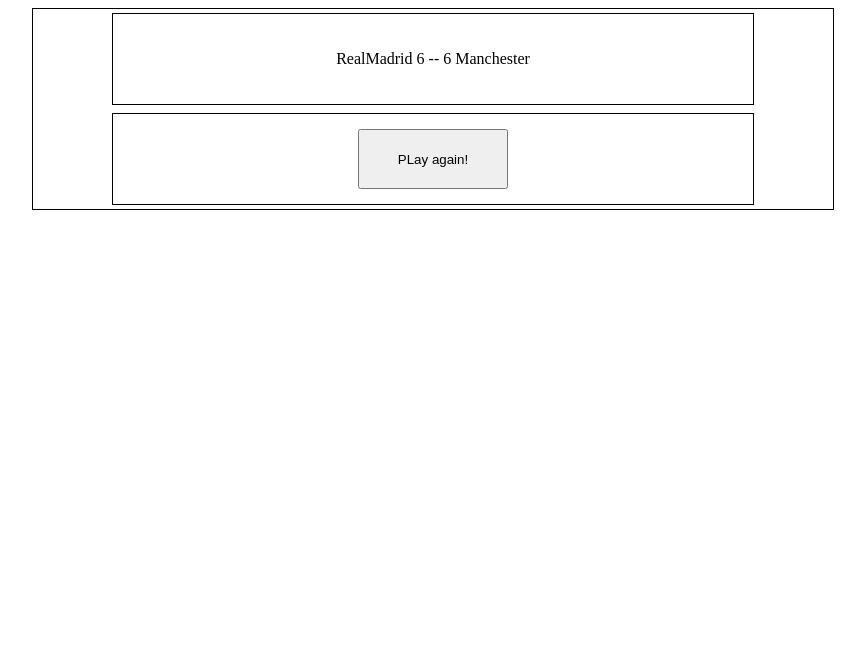
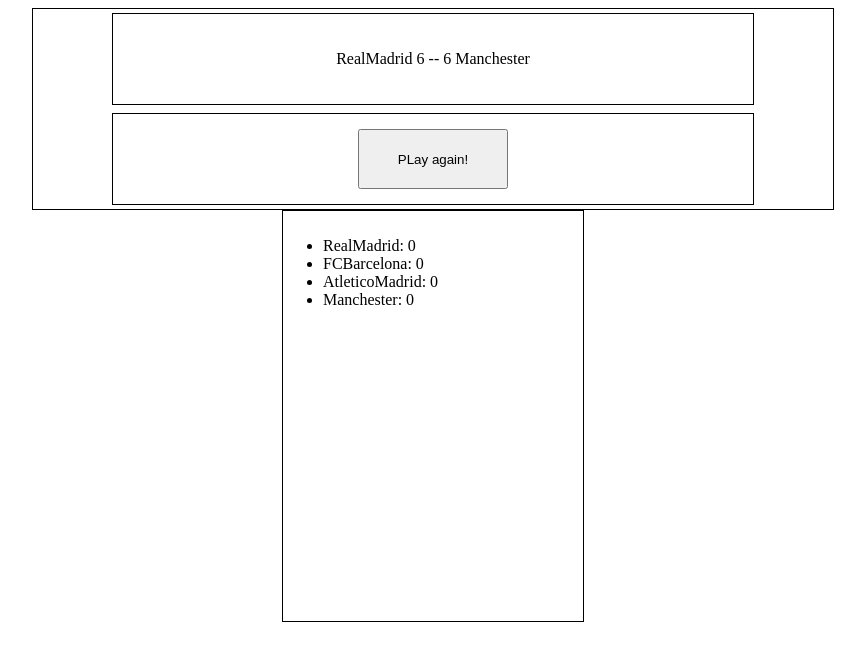
Before and after one commit to rutuser/SoccerSimulator, a plain HTML site: page index.html in a window 1280 px wide. Both pictures are taken after a click on the button "PLay again!". Shown: the whole page, without its empty margins (207-1072 px from the left). Drawn offline with Linux system fonts and the light colour scheme.

Commit message:
Añadido lista de clasificaciones

```diff
--- a/css/style.css
+++ b/css/style.css
@@ -5,6 +5,14 @@
   border: 1px solid black;
   display: flex;
   flex-direction: column;
+}
+
+.resultados{
+  width: 300px;
+  height: 400px;
+  border: 1px solid black;
+  margin: auto;
+  padding-top: 10px;
 }
 
 .partido{
--- a/index.html
+++ b/index.html
@@ -12,6 +12,7 @@
         <button class="button" onclick="newGame()">PLay again!</button>
       </div>
     </div>
+    <div class="resultados"></div>
 
 
 
--- a/js/index.js
+++ b/js/index.js
@@ -1,6 +1,7 @@
 var elements = {
   partido : document.querySelector('.partido'),
-  boton : document.querySelector('.button')
+  boton : document.querySelector('.button'),
+  resultados : document.querySelector('.resultados')
 }
 
 var equipos = [];
@@ -43,13 +44,28 @@ function reparto(){ //Se reparte aleatoriamente los goles de cada equipo
   }
 }
 
-function ganador(equipo1,equipo2){
-  if(equipo1.getGoles > equipo2.getGoles){
+function teamWins(equipo1,equipo2){ //acumulando de partidos ganados
+  console.log(equipo1.getGoles());
+  console.log(equipo2.getGoles())
+  if(equipo1.goles > equipo2.goles){
+    console.log('hola')
     equipo1.wins++;
-  } else {
+  } else if(equipo1.goles < equipo2.goles){
+    console.log('gola')
     equipo2.wins++;
   }
 }
+/*
+function ganador(equipo1,equipo2){
+  if(equipo1.wins > equipo2.wins){
+
+  } else if (equipo1.wins == equipo2.wins){
+
+  } else {
+
+  }
+}
+*/
 
 function randNum(top){ //Funcion que devuelve un num aleatorio hasta el parametro que se le pase
   let num = Math.floor((Math.random() * top));
@@ -61,14 +77,17 @@ function newGame(){ // Se dispone el juego
   let num = randNum(equipos.length); // Eleccion aleatoria del primer equipo
   let num2 = randNum(equipos.length); // Eleccion aleatoria del segundo equipo
 
-  console.log(num,num2);
-  ganador(equipos[num],equipos[num2]);
-  //console.log(equipos[0].wins,equipos[1].wins,equipos[2].wins,equipos[3].wins);
+
+  teamWins(equipos[num],equipos[num2]);
+
 
 
 
   elements.partido.textContent = equipos[num].getEquipo() + ' ' + equipos[num].getGoles()
    + ' -- ' + equipos[num2].getGoles() + ' ' + equipos[num2].getEquipo();
 
+  elements.resultados.innerHTML = '<ul><li>RealMadrid: ' + equipos[0].getWins()
+   + '</li><li>FCBarcelona: ' + equipos[1].getWins() + '</li><li>AtleticoMadrid: '
+   + equipos[2].getWins() + '</li><li>Manchester: ' + equipos[3].getWins() + '</li></ul>';
 
 }
```
